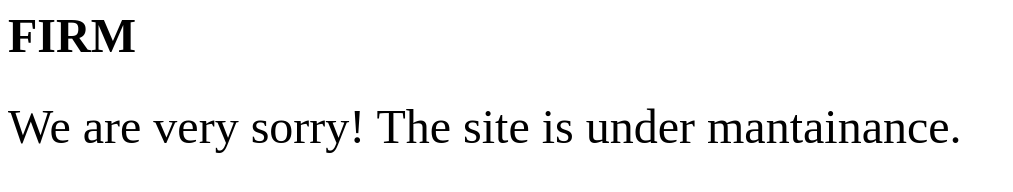
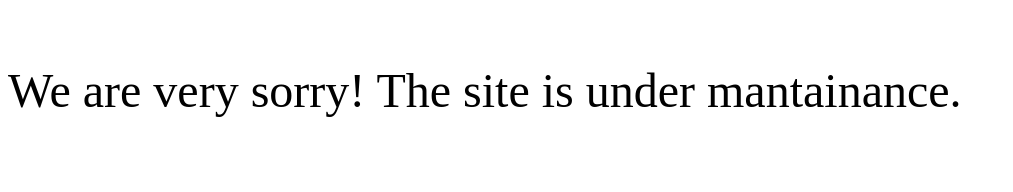
Before and after one commit to FIRMproject/firmproject.github.io, a plain HTML site: page index.html in a window 1280 px wide. Shown: the whole page, without its empty margins (0-1013 px from the left). Drawn offline with Linux system fonts and the light colour scheme.

Commit message:
Updated index.html

```diff
--- a/index.html
+++ b/index.html
@@ -4,10 +4,8 @@
     <title> FIRM project </title>
   </head>
   <body>
-    <font size="20"><b> FIRM </b></font>
-    <br>
-    <br>
-    <br><font size='11'> We are very sorry! </font>
+    <font size="20"> <br> </font>
+    <font size='11'> We are very sorry! </font>
     <font size='11'> The site is under mantainance. </font>
   </body>
 </html>
```
